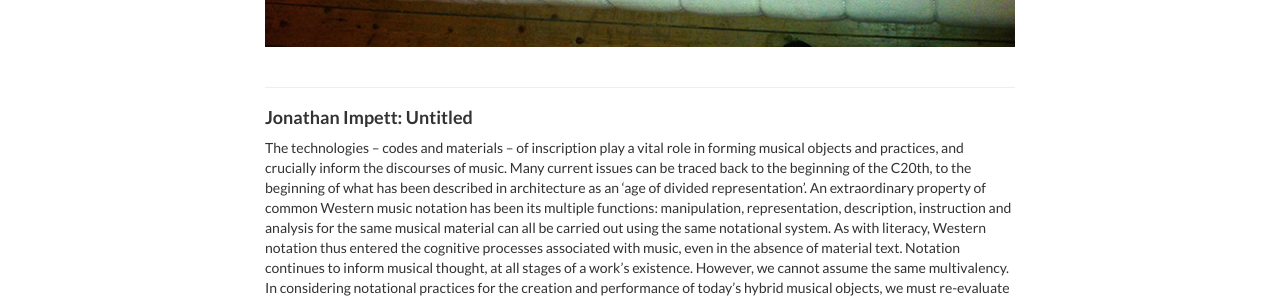
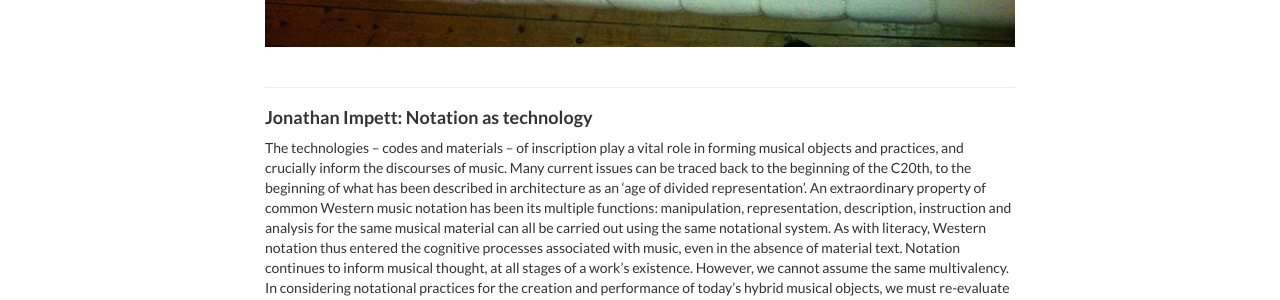
Before and after one commit to thormagnusson/ircam, a Jekyll site: the page built from index.html, in a window 1280 px wide and 900 px high, scrolled down 6755 px. Shown: the part 154-454 px from the top of the window. Built offline with Jekyll 4.4.1, drawn with Linux system fonts in a browser that asks for light colours; nearby versions of some CDN libraries; library files that are not in the unit come from our copies; some of the changed text lies outside the part shown.

Commit message:
programme update

```diff
--- a/_includes/presenters.html
+++ b/_includes/presenters.html
@@ -69,7 +69,7 @@
             </div>
 
             <br><hr>
-            <h4><b>Jonathan Impett: Untitled</b></h4>
+            <h4><b>Jonathan Impett: Notation as technology</b></h4>
 
             The technologies – codes and materials – of inscription play a vital role in forming musical objects and practices, and crucially inform the discourses of music. Many current issues can be traced back to the beginning of the C20th, to the beginning of what has been described in architecture as an ‘age of divided representation’. An extraordinary property of common Western music notation has been its multiple functions: manipulation, representation, description, instruction and analysis for the same musical material can all be carried out using the same notational system. As with literacy, Western notation thus entered the cognitive processes associated with music, even in the absence of material text. Notation continues to inform musical thought, at all stages of a work’s existence. However, we cannot assume the same multivalency. In considering notational practices for the creation and performance of today’s hybrid musical objects, we must re-evaluate its role. Conventional assumptions are challenged by actual practice. Notation may best be viewed as a technology, and a crucial node in a network of technologies among which we must count human technical skills. Notation is a central node in the unique  pattern of determination, distribution and dissemination that characterizes each musical object.  <br>
 
--- a/_includes/programme.html
+++ b/_includes/programme.html
@@ -32,7 +32,7 @@
 		 	<h4>PRESENTATIONS</h4>
 
             <br><b>::: Morning session :::</b>
-            <br><strong>Jonathan Impett</strong>: Untitled
+            <br><strong>Jonathan Impett</strong>: Notation as technology
             <br><strong>Sally Jane Norman</strong>: New Notations and Embodied Experience
             <br><strong>Enrique Tomás</strong>: Towards Non-linguistic Writing for Music: A Performative Approach
             <br><strong>Ryan Ross Smith</strong>: The Trappings of Choice: Mediating the Democratization of Participation through Control
```
